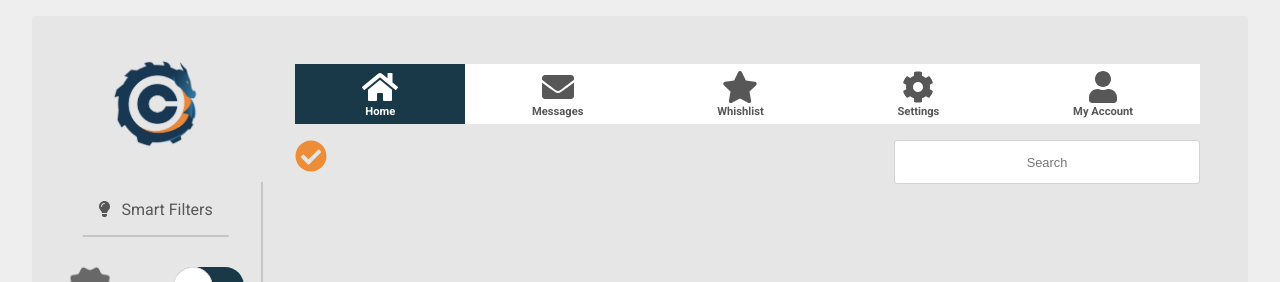
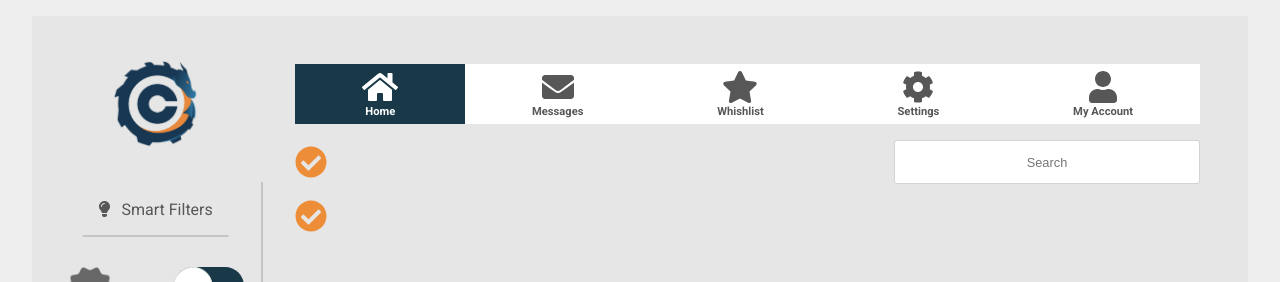
Before and after one commit to germancardenasm/leanit, a React (Create React App) app: page / in a window 1280 px wide. Shown: the top 282 px of the page. Built offline with nearby package versions, Linux system fonts and the light colour scheme.

Commit message:
Create separate Check icon component and insert the tracking compoennt

```diff
--- a/src/components/SearchBar/SearchBar.css
+++ b/src/components/SearchBar/SearchBar.css
@@ -1,9 +1,6 @@
 .searchBar {
     display: flex;
     justify-content: space-between;
+    align-items: center;
     padding: 1rem 0;
 }
-
-.searchBar .searchIcon {
-    color: rgb(238, 141, 56)
-}
--- a/src/components/SearchBar/SearchBar.js
+++ b/src/components/SearchBar/SearchBar.js
@@ -2,13 +2,12 @@ import React from "react";
 import Input from "../UI/Input/Input";
 import "./SearchBar.css";
 import Logo from "../UI/Logo/Logo";
-import { FontAwesomeIcon } from "@fortawesome/react-fontawesome";
-import { faCheckCircle } from "@fortawesome/free-solid-svg-icons";
+import Check from "../UI/Check/Check";
 
 const SearchBar = () => {
   return (
     <div className="searchBar">
-      <FontAwesomeIcon className="searchIcon" icon={faCheckCircle} size="2x" />
+      <Check />
       <Input />
     </div>
   );
--- /dev/null
+++ b/src/components/UI/Check/Check.css
@@ -0,0 +1,3 @@
+.searchIcon {
+    color: rgb(238, 141, 56)
+}
--- /dev/null
+++ b/src/components/UI/Check/Check.js
@@ -0,0 +1,12 @@
+import React from "react";
+import { FontAwesomeIcon } from "@fortawesome/react-fontawesome";
+import { faCheckCircle } from "@fortawesome/free-solid-svg-icons";
+import "./Check.css";
+
+const Check = props => {
+  return (
+    <FontAwesomeIcon className="searchIcon" icon={faCheckCircle} size="2x" />
+  );
+};
+
+export default Check;
--- a/src/containers/ControlPanel/ControlPanel.js
+++ b/src/containers/ControlPanel/ControlPanel.js
@@ -5,6 +5,7 @@ import Navbar from "../Navbar/Navbar";
 import Input from "../../components/UI/Input/Input";
 import Aux from "../../hoc/Aux";
 import SearchBar from "../../components/SearchBar/SearchBar";
+import Tracking from "../Tracking/Tracking";
 
 export default class Panel extends Component {
   render() {
@@ -14,6 +15,7 @@ export default class Panel extends Component {
         <Aux>
           <Navbar />
           <SearchBar />
+          <Tracking />
         </Aux>
       </div>
     );
--- a/src/containers/Tracking/Tracking.css
+++ b/src/containers/Tracking/Tracking.css
@@ -0,0 +1,8 @@
+.tracking {
+    display: flex;
+    justify-content: space-between;
+    align-items: center;
+    width: 100%;
+
+
+}
--- a/src/containers/Tracking/Tracking.js
+++ b/src/containers/Tracking/Tracking.js
@@ -0,0 +1,13 @@
+import React from "react";
+import "./Tracking.css";
+import Check from "../../components/UI/Check/Check";
+
+const Tracking = props => {
+  return (
+    <div className="tracking">
+      <Check />
+    </div>
+  );
+};
+
+export default Tracking;
```
